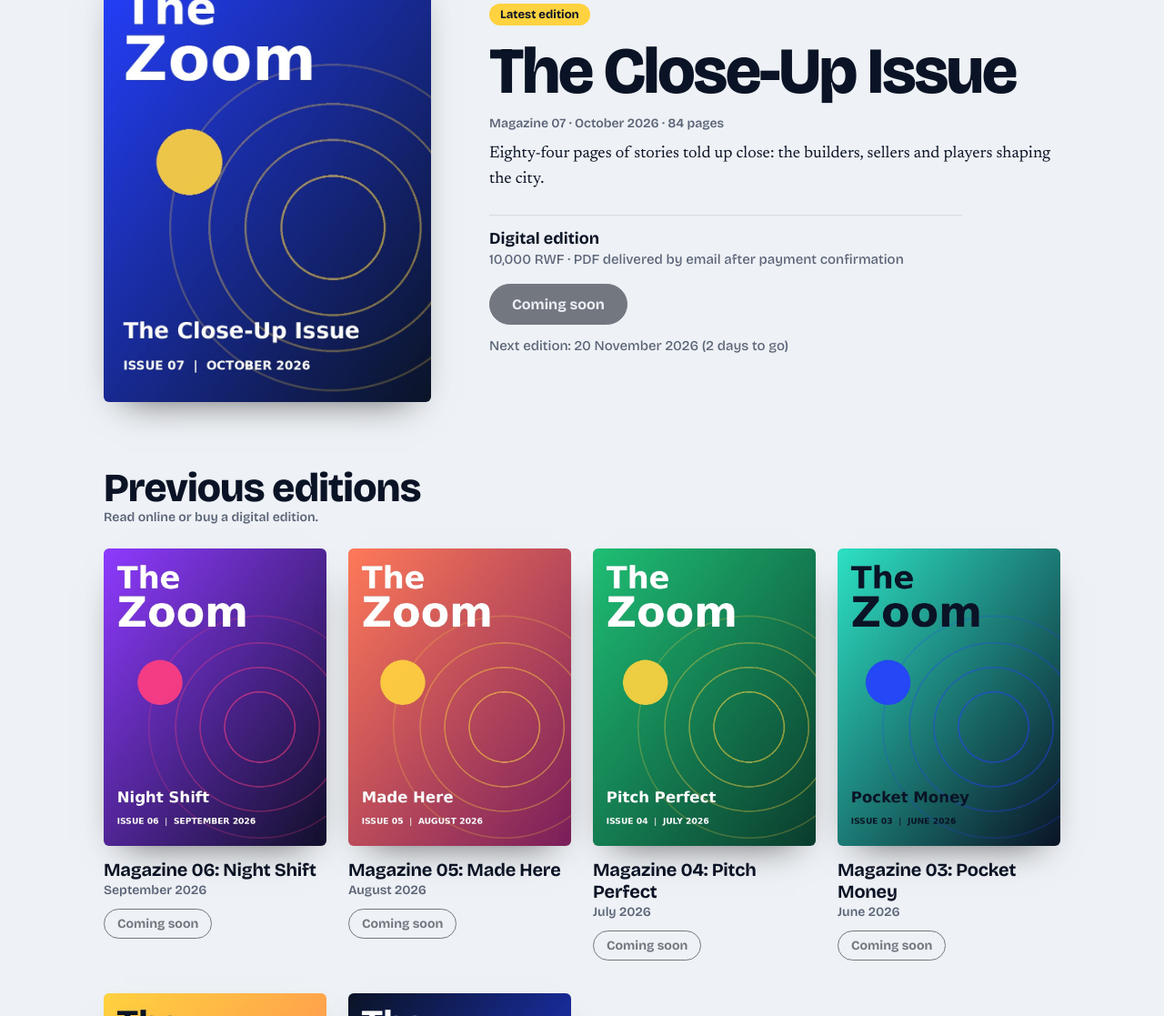
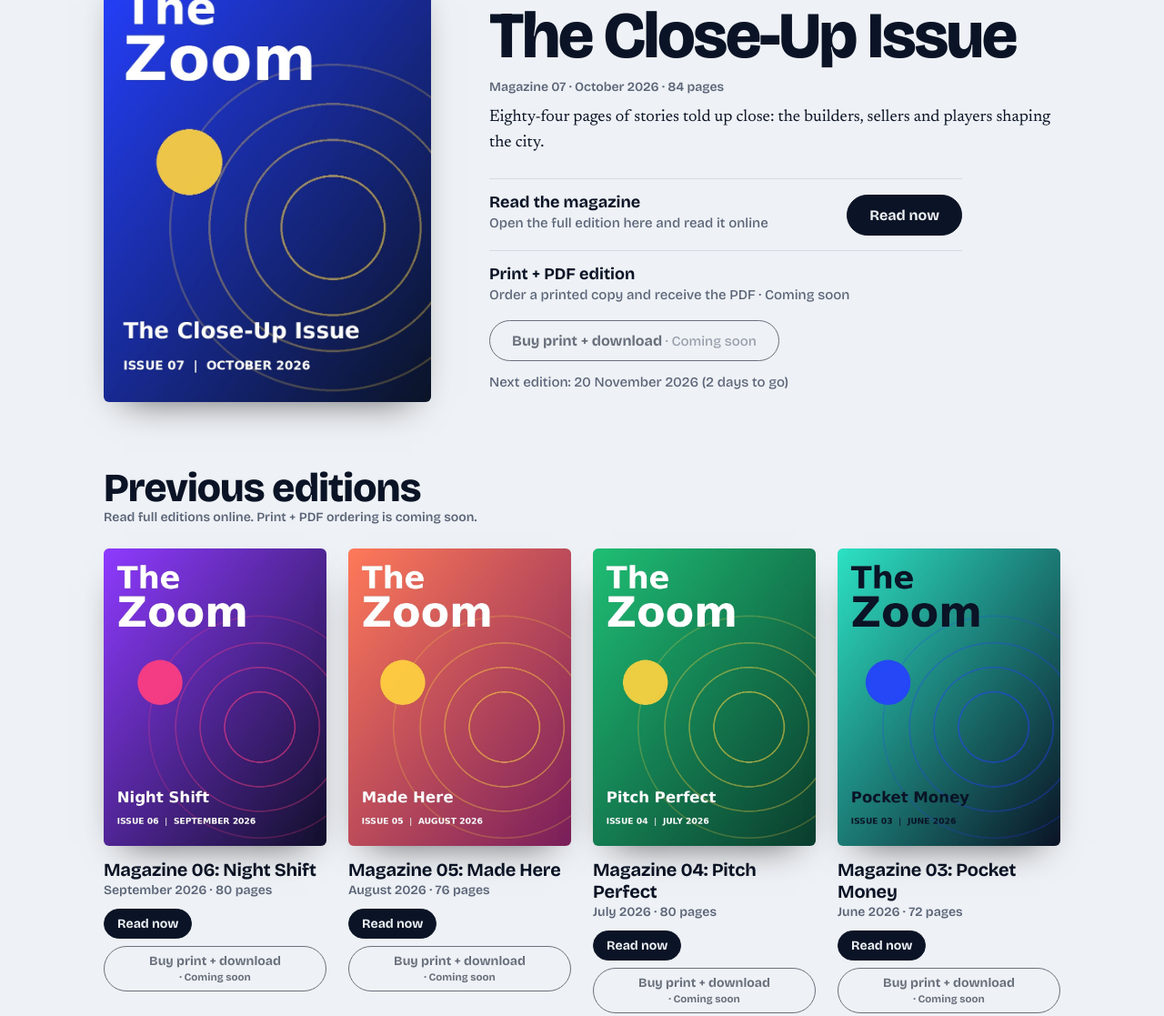
Before and after one commit to ShemaAbdoul/TheZoom-Magazine, a plain HTML site: page magazine.html in a window 1280 px wide. Shown: the part 142-1259 px from the top of the page at 91% size. Drawn offline with nearby package versions, Linux system fonts and the light colour scheme.

Commit message:
Add files via upload

```diff
--- a/magazine.html
+++ b/magazine.html
@@ -4,7 +4,7 @@
 <meta charset="utf-8">
 <meta name="viewport" content="width=device-width, initial-scale=1">
 <title>Magazine | TheZoom Magazine</title>
-<meta name="description" content="Browse TheZoom Magazine digital editions. Digital editions will be available to purchase soon.">
+<meta name="description" content="Browse TheZoom Magazine editions and read full issues online. Print and PDF ordering is coming soon.">
 <meta name="theme-color" content="#2540ff">
 <script src="theme.js"></script>
 <link rel="preconnect" href="https://fonts.googleapis.com">
@@ -22,7 +22,7 @@
   <section class="wrap latest" id="latest"></section>
   <section class="wrap" id="archive">
     <h2>Previous editions</h2>
-    <p class="imeta">Read online or buy a digital edition.</p>
+    <p class="imeta">Read full editions online. Print + PDF ordering is coming soon.</p>
     <div class="shelf" id="shelf"></div>
   </section>
 </main>
--- a/magazine.js
+++ b/magazine.js
@@ -1,35 +1,34 @@
-// THE ZOOM MAGAZINE: digital editions and secure checkout.
-// Set each edition's checkoutUrl to its fixed-price Flutterwave Payment Link.
-// Create each link for RWF 10,000. Enable Card and Rwanda Mobile Money.
-// Paid PDF files must stay in private storage and must NOT be committed to this public repo.
+// THE ZOOM MAGAZINE: online reader + future print/digital ordering.
+// READ NOW opens the edition PDF in the on-page reader (no forced download).
+// BUY PRINT + DOWNLOAD remains disabled until ordering is officially launched.
 const NEXT = '2026-11-20';
 const EDITIONS = [
-  { n: 7, date: 'October 2026', title: 'The Close-Up Issue', pages: 84, online: false, price: '10,000 RWF', checkoutUrl: '', blurb: 'Eighty-four pages of stories told up close: the builders, sellers and players shaping the city.' },
-  { n: 6, date: 'September 2026', title: 'Night Shift', pages: 80, online: false, price: '10,000 RWF', checkoutUrl: '' },
-  { n: 5, date: 'August 2026', title: 'Made Here', pages: 76, online: false, price: '10,000 RWF', checkoutUrl: '' },
-  { n: 4, date: 'July 2026', title: 'Pitch Perfect', pages: 80, online: false, price: '10,000 RWF', checkoutUrl: '' },
-  { n: 3, date: 'June 2026', title: 'Pocket Money', pages: 72, online: false, price: '10,000 RWF', checkoutUrl: '' },
-  { n: 2, date: 'May 2026', title: 'Sound of the City', pages: 68, online: false, price: '10,000 RWF', checkoutUrl: '' },
-  { n: 1, date: 'April 2026', title: 'First Look', pages: 64, online: false, price: '10,000 RWF', checkoutUrl: '' }
+  { n: 7, date: 'October 2026', title: 'The Close-Up Issue', pages: 84, online: true, blurb: 'Eighty-four pages of stories told up close: the builders, sellers and players shaping the city.' },
+  { n: 6, date: 'September 2026', title: 'Night Shift', pages: 80, online: true },
+  { n: 5, date: 'August 2026', title: 'Made Here', pages: 76, online: true },
+  { n: 4, date: 'July 2026', title: 'Pitch Perfect', pages: 80, online: true },
+  { n: 3, date: 'June 2026', title: 'Pocket Money', pages: 72, online: true },
+  { n: 2, date: 'May 2026', title: 'Sound of the City', pages: 68, online: true },
+  { n: 1, date: 'April 2026', title: 'First Look', pages: 64, online: true }
 ];
 
 const $ = id => document.getElementById(id);
 const pad = n => String(n).padStart(2, '0');
 const pdf = i => 'assets/magazine/pdfs/issue-' + pad(i.n) + '.pdf';
 const cover = i => `<div class="cover"><img src="assets/images/magazine/covers/issue-${pad(i.n)}.jpg" alt="Cover of Magazine ${pad(i.n)}: ${i.title}" loading="lazy" onerror="this.remove()"></div>`;
-const buy = (i, label, cls = 'primary') => `<button class="btn ${cls}" type="button" disabled aria-disabled="true" title="Digital purchases are coming soon">Coming soon</button>`;
-const read = (i, label) => i.online ? `<button class="btn" data-read="${i.n}">${label}</button>` : '';
+const read = i => i.online ? `<button class="btn primary" type="button" data-read="${i.n}">Read now</button>` : '';
+const buyComingSoon = () => `<button class="btn" type="button" disabled aria-disabled="true" title="Print and PDF orders are coming soon">Buy print + download <span class="soon-label">· Coming soon</span></button>`;
 
 const latest = EDITIONS[0];
 $('latest').innerHTML = cover(latest) + `<div><span class="badge">Latest edition</span><h1>${latest.title}</h1>` +
   `<p class="imeta">Magazine ${pad(latest.n)} · ${latest.date} · ${latest.pages} pages</p><p>${latest.blurb || ''}</p><ul class="opts">` +
-  (latest.online ? `<li class="opt"><div><b>Read online</b><span>Open the PDF in your browser</span></div>${read(latest, 'Read now')}</li>` : '') +
-  `<li class="opt"><div><b>Digital edition</b><span>${latest.price} · PDF delivered by email after payment confirmation</span></div>${buy(latest, 'Buy digital')}</li></ul>` +
+  `<li class="opt"><div><b>Read the magazine</b><span>Open the full edition here and read it online</span></div>${read(latest)}</li>` +
+  `<li class="opt"><div><b>Print + PDF edition</b><span>Order a printed copy and receive the PDF · Coming soon</span></div>${buyComingSoon()}</li></ul>` +
   `<p class="next" id="next"></p></div>`;
 
 $('shelf').innerHTML = EDITIONS.slice(1).map(i =>
-  `<article class="issue">${cover(i)}<h3>Magazine ${pad(i.n)}: ${i.title}</h3><p class="imeta">${i.date}</p>` +
-  `<div class="mini">${read(i, 'Read')}${buy(i, 'Buy ' + i.price, '')}</div></article>`).join('');
+  `<article class="issue">${cover(i)}<h3>Magazine ${pad(i.n)}: ${i.title}</h3><p class="imeta">${i.date} · ${i.pages} pages</p>` +
+  `<div class="mini">${read(i)}${buyComingSoon()}</div></article>`).join('');
 
 const nd = new Date(NEXT + 'T00:00:00'), days = Math.ceil((nd - new Date()) / 864e5);
 $('next').textContent = days > 0
@@ -38,15 +37,19 @@ $('next').textContent = days > 0
 $('year').textContent = new Date().getFullYear();
 
 const viewer = $('viewer');
-let selected = null;
 document.addEventListener('click', e => {
   const readButton = e.target.closest('[data-read]');
   if (!readButton) return;
-  const item = EDITIONS.find(x => x.n === +readButton.dataset.read);
+  const item = EDITIONS.find(x => x.n === Number(readButton.dataset.read));
+  if (!item) return;
+  const file = pdf(item);
   $('vt').textContent = 'Magazine ' + pad(item.n) + ': ' + item.title;
-  $('vo').href = pdf(item); $('vf').src = pdf(item); viewer.showModal();
+  $('vo').href = file;
+  $('vf').src = file;
+  if (typeof viewer.showModal === 'function') viewer.showModal();
+  else window.open(file, '_blank', 'noopener');
 });
+
 $('vc').addEventListener('click', () => viewer.close());
-$('oc').addEventListener('click', () => order.close());
 viewer.addEventListener('close', () => { $('vf').src = 'about:blank'; });
-[viewer, order].forEach(d => d.addEventListener('click', e => { if (e.target === d) d.close(); }));
+viewer.addEventListener('click', e => { if (e.target === viewer) viewer.close(); });
--- a/style.css
+++ b/style.css
@@ -101,6 +101,9 @@ label{font:600 15px var(--head)}
 [hidden]{display:none!important}
 .btn{display:inline-block;font:700 16px var(--head);padding:12px 24px;border:1.5px solid var(--ink);border-radius:999px;background:transparent;color:var(--ink);text-decoration:none;cursor:pointer;transition:background .2s,color .2s}
 .btn:hover{background:var(--line)}
+.btn:disabled{opacity:.58;cursor:not-allowed}
+.btn:disabled:hover{background:transparent;color:var(--ink)}
+.soon-label{font-size:.82em;white-space:nowrap}
 .btn.primary{background:var(--ink);color:var(--paper)}
 .btn.primary:hover{background:var(--blue);border-color:var(--blue);color:#fff}
 .badge{display:inline-block;font:700 13px var(--head);background:var(--sun);color:#0b1426;padding:4px 12px;border-radius:999px}
@@ -206,5 +209,3 @@ label{font:600 15px var(--head)}
 .mp:hover strong{color:var(--blue)}
 
 #checkout:disabled{opacity:.45;cursor:not-allowed}
-
-.btn:disabled{opacity:.55;cursor:not-allowed;pointer-events:none;filter:grayscale(.2)}
```
Also changed, not shown: index.html (+1 -1 lines), 8 other files.
